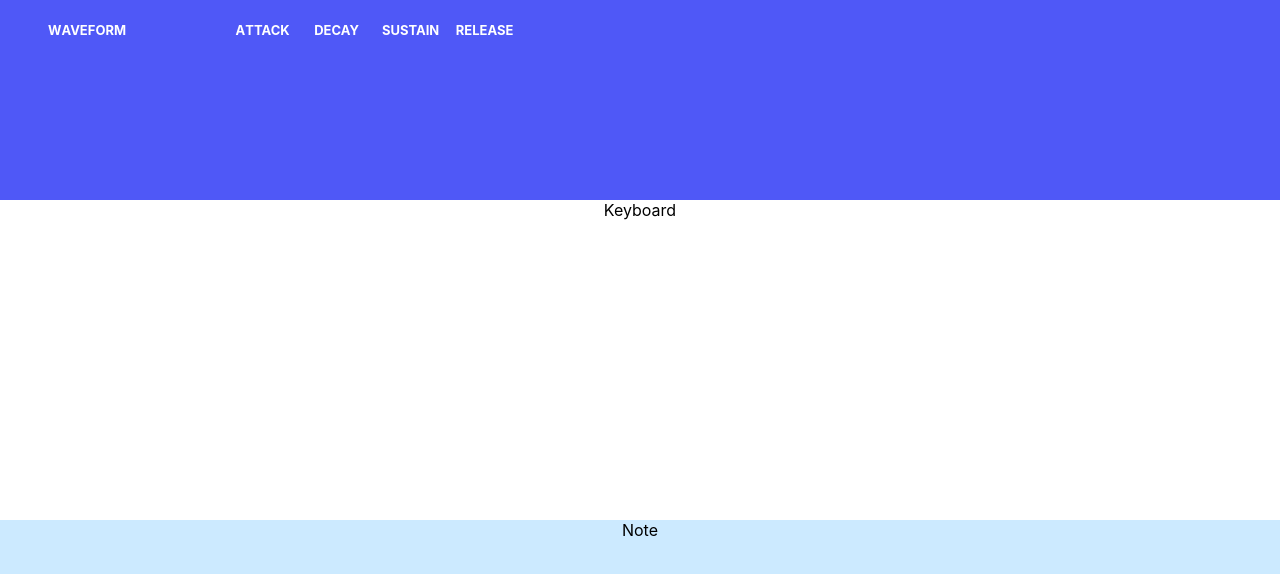
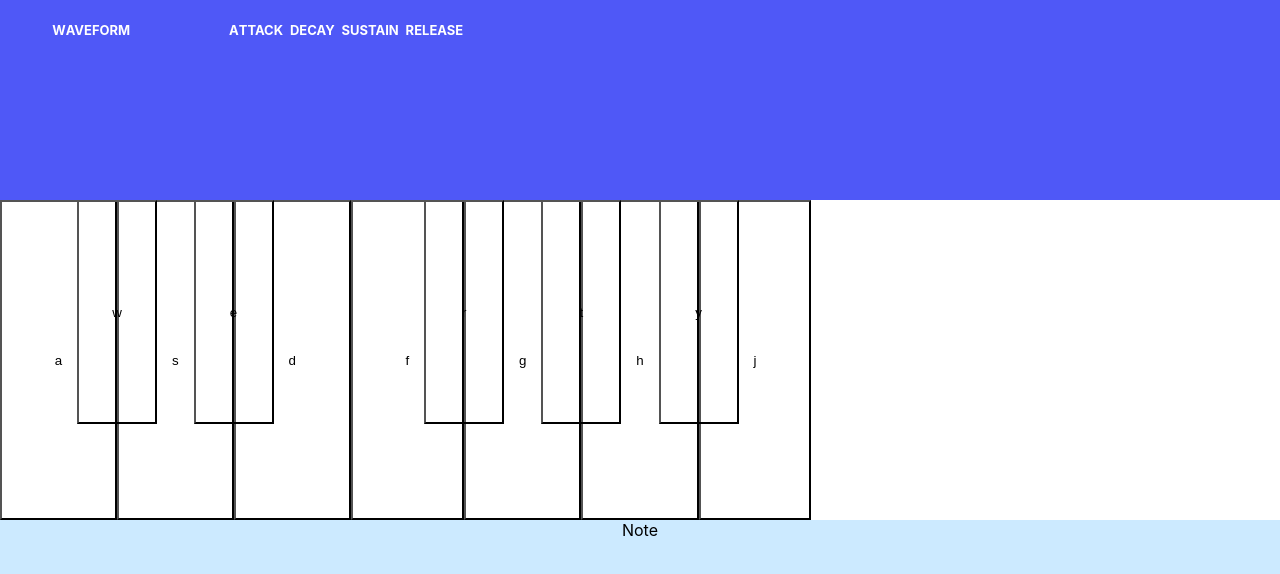
Before and after one commit to rdeprey/modular-synth, a React (Create React App) app: page / in a window 1280 px wide. Shown: the top 574 px of the page. Built offline with nearby package versions, Linux system fonts and the light colour scheme.

Commit message:
add initial keyboard setup

```diff
--- a/src/Components/Frame.jsx
+++ b/src/Components/Frame.jsx
@@ -2,6 +2,7 @@ import React from 'react'
 import { WaveformPanel } from './WaveformPanel'
 import { ADSRPanel } from './ADSRPanel'
 import { EnvelopeGraph } from './EnvelopeGraph'
+import { Keyboard } from './Keyboard'
 import styles from './Frame.module.css'
 
 export const Frame = ({ ...rest }) => {
@@ -12,7 +13,9 @@ export const Frame = ({ ...rest }) => {
         <ADSRPanel />
         <EnvelopeGraph />
       </div>
-      <div className='keyboard'>Keyboard</div>
+      <div className='keyboard'>
+        <Keyboard />
+      </div>
       <div className={styles['note-controls']}>Note</div>
     </div>
   )
--- /dev/null
+++ b/src/Components/Key.jsx
@@ -0,0 +1,38 @@
+import React, { useRef, useEffect, useState } from 'react'
+import styles from './Key.module.css'
+
+export const Key = ({ note, keyboardKey, isFlatOrSharp }) => {
+  const [keyPosition, setKeyPosition] = useState(0)
+  const keyRef = useRef(null)
+
+  const keyClassName = isFlatOrSharp ? 'flatOrSharp' : 'major'
+  const keyColor = isFlatOrSharp ? `var(--black-color)` : `var(--white-color)`
+
+  useEffect(() => {
+    if (keyRef.current && keyRef.current.className.includes('flatOrSharp')) {
+      // Base the position of the flat or sharp key on the position of the previous key
+      const previousKey = keyRef.current.previousSibling
+      const previousKeyRectangle = previousKey.getBoundingClientRect()
+
+      const currentKey = keyRef.current.getBoundingClientRect()
+      setKeyPosition(previousKeyRectangle.right - currentKey.width / 2)
+    }
+  }, [setKeyPosition])
+
+  const playNote = (event) => {}
+
+  return (
+    <button
+      aria-labelledby='key-label'
+      onClick={playNote}
+      style={{ backgroundColor: keyColor, left: keyPosition }}
+      className={styles[keyClassName]}
+      ref={keyRef}>
+      <span id='key-label' className='visually-hidden'>
+        {note} Key
+      </span>
+
+      {keyboardKey}
+    </button>
+  )
+}
--- /dev/null
+++ b/src/Components/Key.module.css
@@ -0,0 +1,15 @@
+button {
+  height: 100%;
+  text-align: bottom;
+}
+
+.flatOrSharp {
+  position: absolute;
+  z-index: 2;
+  width: 80px;
+  height: 70%;
+}
+
+.major {
+  z-index: 1;
+}
--- /dev/null
+++ b/src/Components/Keyboard.jsx
@@ -0,0 +1,94 @@
+import React from 'react'
+import { Key } from './Key'
+import './Keyboard.module.css'
+
+const octaves = [
+  {
+    note: 'C',
+    keyboardKey: 'a',
+    isFlatOrSharp: false
+  },
+  {
+    note: 'C#/Db',
+    keyboardKey: 'w',
+    isFlatOrSharp: true
+  },
+  {
+    note: 'D',
+    keyboardKey: 's',
+    isFlatOrSharp: false
+  },
+  {
+    note: 'D#/Eb',
+    keyboardKey: 'e',
+    isFlatOrSharp: true
+  },
+  {
+    note: 'E',
+    keyboardKey: 'd',
+    isFlatOrSharp: false
+  },
+  {
+    note: 'F',
+    keyboardKey: 'f',
+    isFlatOrSharp: false
+  },
+  {
+    note: 'F#/Gb',
+    keyboardKey: 'r',
+    isFlatOrSharp: true
+  },
+  {
+    note: 'G',
+    keyboardKey: 'g',
+    isFlatOrSharp: false
+  },
+  {
+    note: 'G#/Ab',
+    keyboardKey: 't',
+    isFlatOrSharp: true
+  },
+  {
+    note: 'A',
+    keyboardKey: 'h',
+    isFlatOrSharp: false
+  },
+  {
+    note: 'A#/Bb',
+    keyboardKey: 'y',
+    isFlatOrSharp: true
+  },
+  {
+    note: 'B',
+    keyboardKey: 'j',
+    isFlatOrSharp: false
+  }
+]
+
+const getKeyData = (keyPressed) => {
+  return octaves.find((octave) => octave.keyboardKey === keyPressed)
+}
+
+const playNoteKeyboard = (event) => {
+  if (getKeyData(event.key)) {
+    console.log('play note')
+
+    // TODO: Add code to generate the right note
+  }
+}
+
+export const Keyboard = () => {
+  return (
+    <section
+      aria-labelledby='keyboard-headline'
+      onKeyDown={playNoteKeyboard}
+      tabIndex={0}>
+      <h2 id='keyboard-headline' className='visually-hidden'>
+        Keyboard
+      </h2>
+      {octaves.map((octave) => {
+        return <Key key={octave.note} {...octave} />
+      })}
+    </section>
+  )
+}
--- /dev/null
+++ b/src/Components/Keyboard.module.css
@@ -0,0 +1,6 @@
+section {
+  height: 100%;
+  position: relative;
+  display: grid;
+  grid-template-columns: repeat(12, auto);
+}
```
